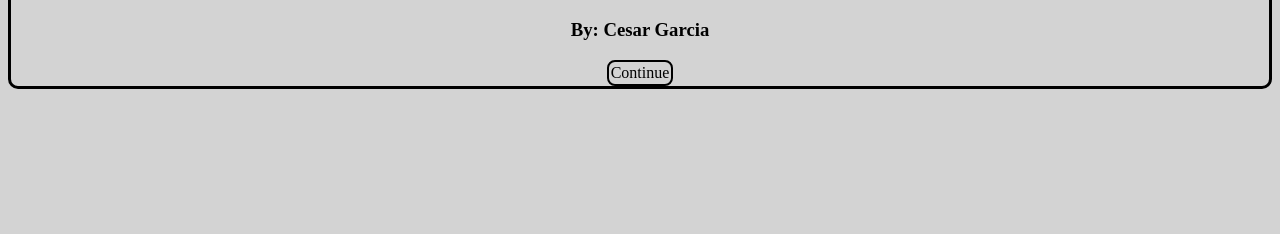
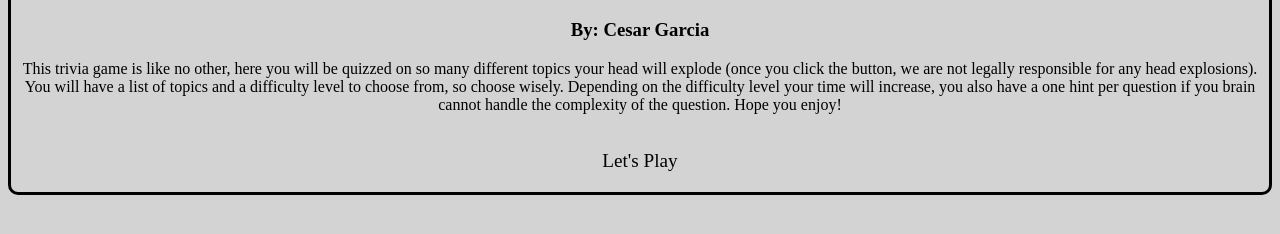
Before and after one commit to CRgarcia15/Trivia-P1BG, a plain HTML site: page index.html in a window 1280 px wide. Shown: the part 72-306 px from the top of the page. Drawn offline with Linux system fonts and the light colour scheme.

Commit message:
updated index

```diff
--- a/index.html
+++ b/index.html
@@ -13,7 +13,8 @@
     <div id="header">
     <h1>Trivia</h1>
     <h3>By: Cesar Garcia</h3>
-    <a href="topic-choice.html" class="button">Continue</a>
+    <p>This trivia game is like no other, here you will be quizzed on so many different topics your head will explode (once you click the button, we are not legally responsible for any head explosions). You will have a list of topics and a difficulty level to choose from, so choose wisely. Depending on the difficulty level your time will increase, you also have a one hint per question if you brain cannot handle the complexity of the question. Hope you enjoy!</p>
+    <a href="topic-choice.html" class="button">Let's Play</a>
     </div>
 
 
--- a/styles.css
+++ b/styles.css
@@ -14,12 +14,17 @@ a.button {
     appearance: button;
     text-decoration: none;
     color: initial;
-    border: solid black 2px;
     border-radius: 8px;
-    padding: 2px;
+    padding: 20px;
+    transition: 0.5s;
+    font-size: larger;
 }
 
 a:hover {
     background-color: red;
     color: white;
 }
+
+.topic-h1 {
+    text-align: center;
+}
```
Also changed, not shown: topic-choice.html (+17 -0 lines).
